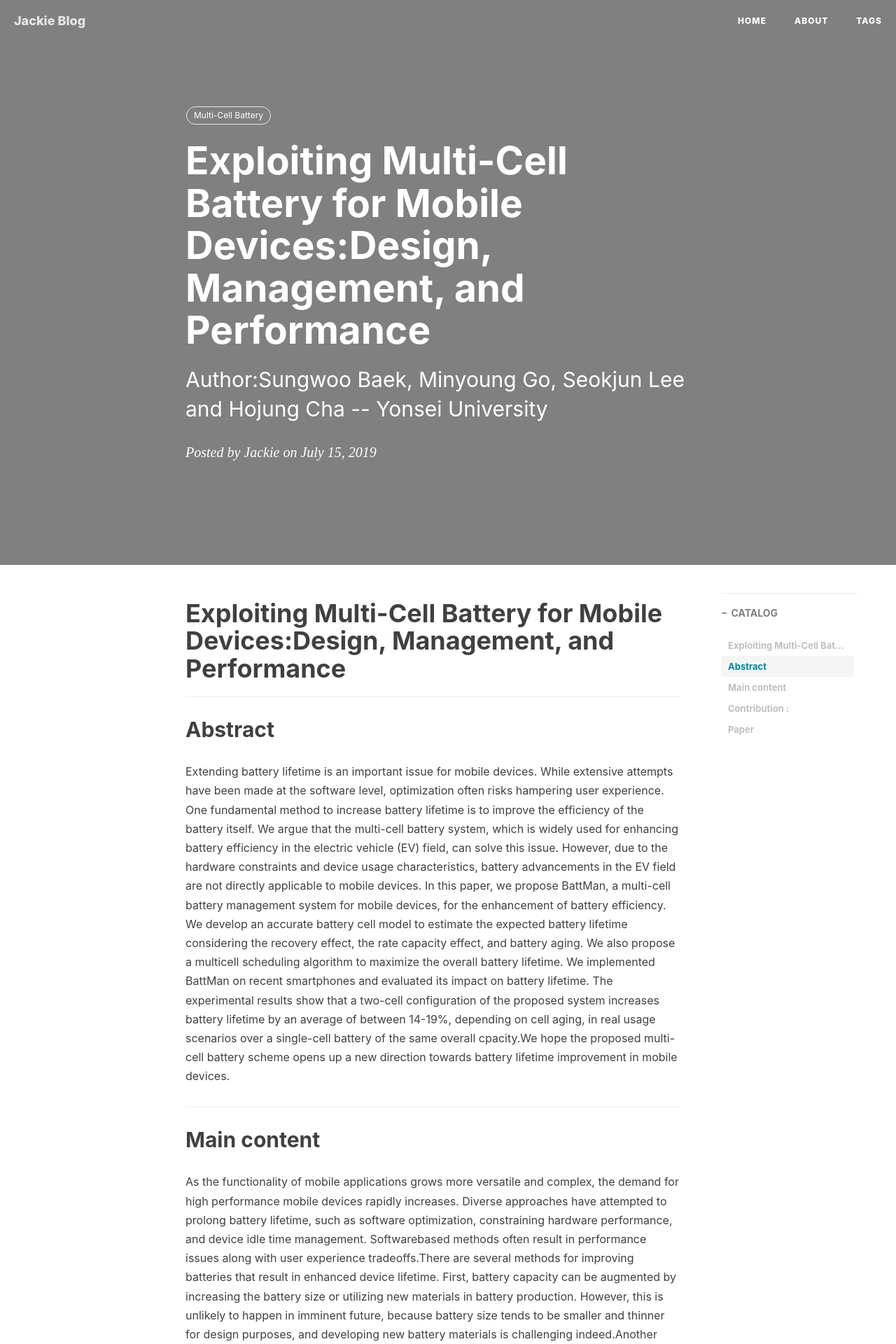
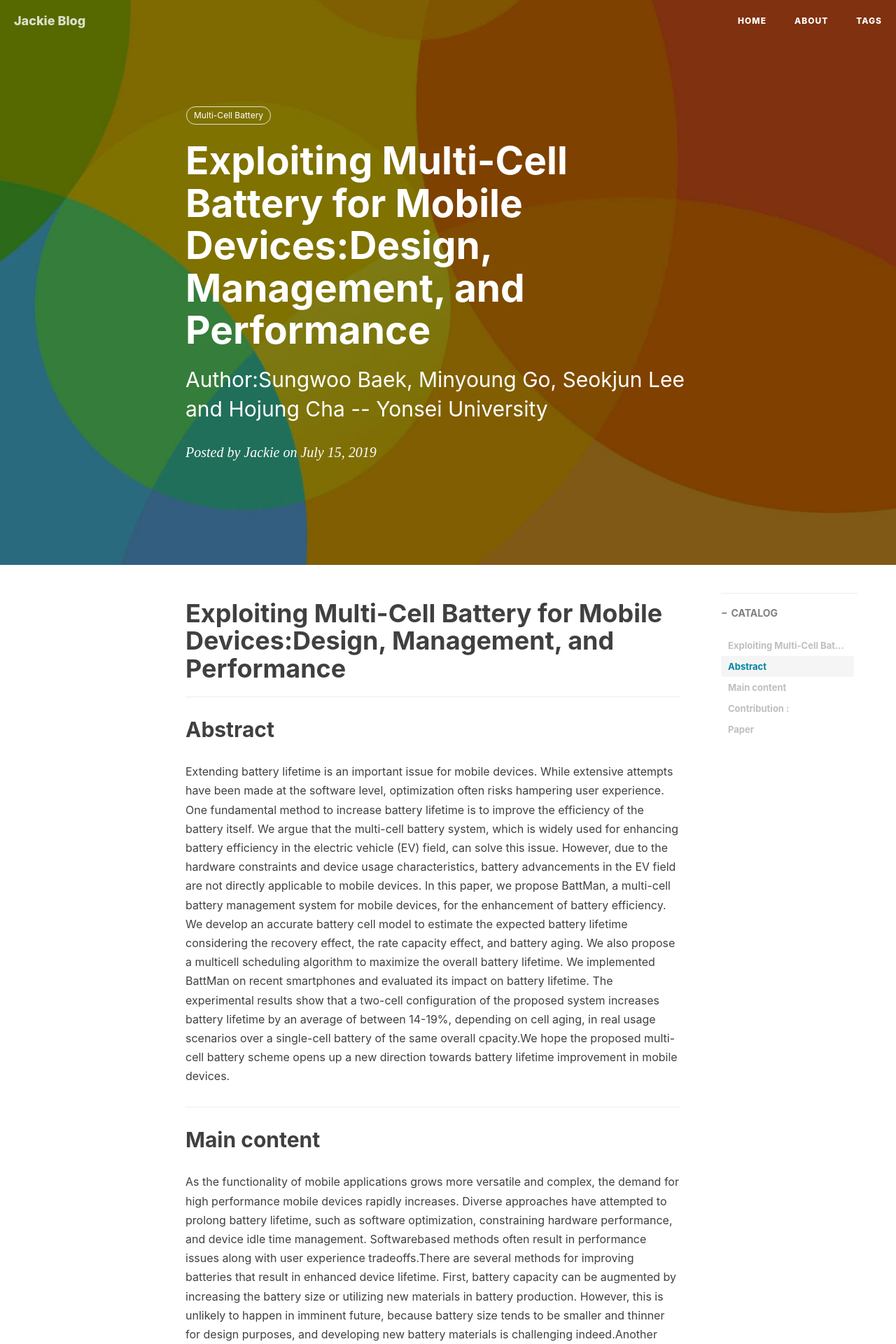
Before and after one commit to a416485164/a416485164.github.io, a Jekyll site: the page built from _posts/2019-7-15-Exploiting Multi-Cell Battery for Mobile Devices Design, Management, and Performance.md, in a window 1280 px wide. Shown: the top 1920 px of the page at 70% size. Built offline with Jekyll 4.4.1, drawn with Linux system fonts in a browser that asks for light colours; nearby versions of some CDN libraries; comment, search, counter and statistics services are not loaded.

Commit message:
Update 2019-7-15-Exploiting Multi-Cell Battery for Mobile Devices Design, Management, and Performance.md

```diff
--- a/_posts/2019-7-15-Exploiting Multi-Cell Battery for Mobile Devices Design, Management, and Performance.md
+++ b/_posts/2019-7-15-Exploiting Multi-Cell Battery for Mobile Devices Design, Management, and Performance.md
@@ -4,7 +4,7 @@ title:      Exploiting Multi-Cell Battery for Mobile Devices:Design, Management,
 subtitle:   Author:Sungwoo Baek, Minyoung Go, Seokjun Lee and Hojung Cha -- Yonsei University
 date:       2019-07-15
 author:     Jackie
-header-img: img/Multi-cell battery/post-bg-miui6.jpg
+header-img: img/post-bg-miui6.jpg
 catalog: true
 tags:
     - Multi-Cell Battery
```
